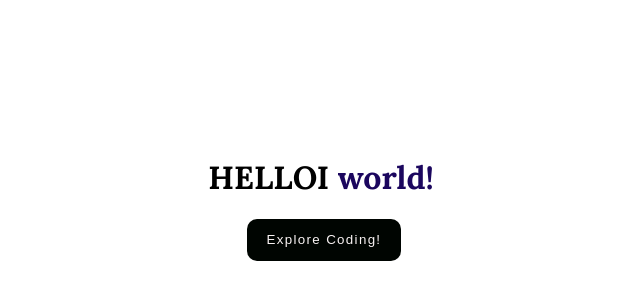
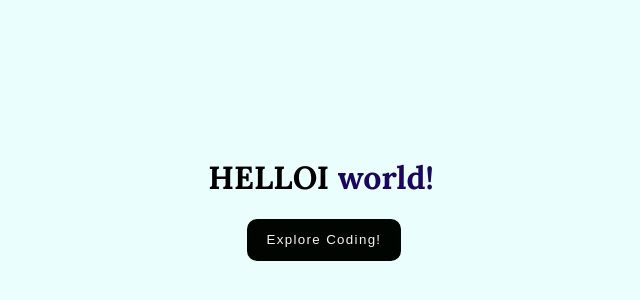
Before and after one commit to gokul4305/java-script-practise-01, a plain HTML site: page index.html in a window 1280 px wide. Shown: the part 202-502 px from the top of the page, without its empty margins (319-959 px from the left). Drawn offline with Linux system fonts and the light colour scheme; a web font is replaced by a local one.

Commit message:
Update srtyle.css

```diff
--- a/srtyle.css
+++ b/srtyle.css
@@ -4,6 +4,7 @@ body {
   font-family: "Lora", serif;
   margin: 0;
   padding: 0;
+  background-color: #eafffd;
 }
 :root {
   --background-color: #000501;
```
